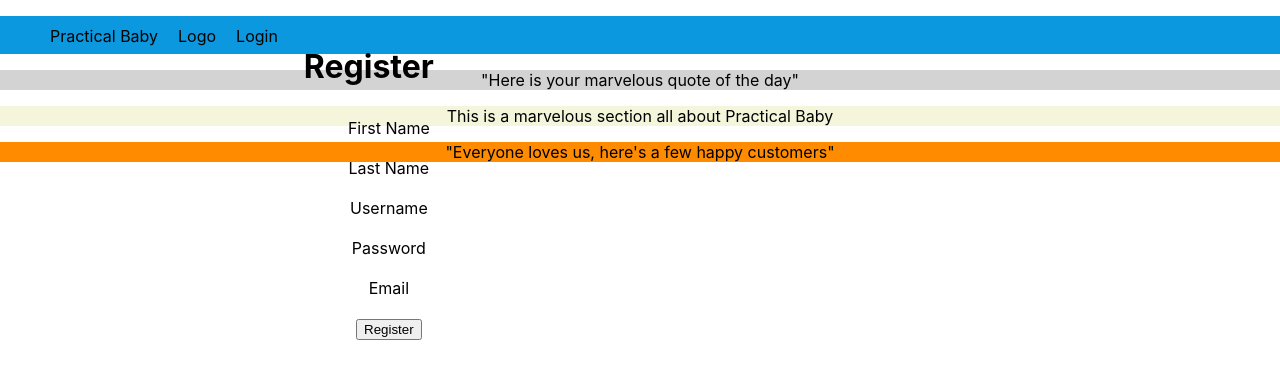
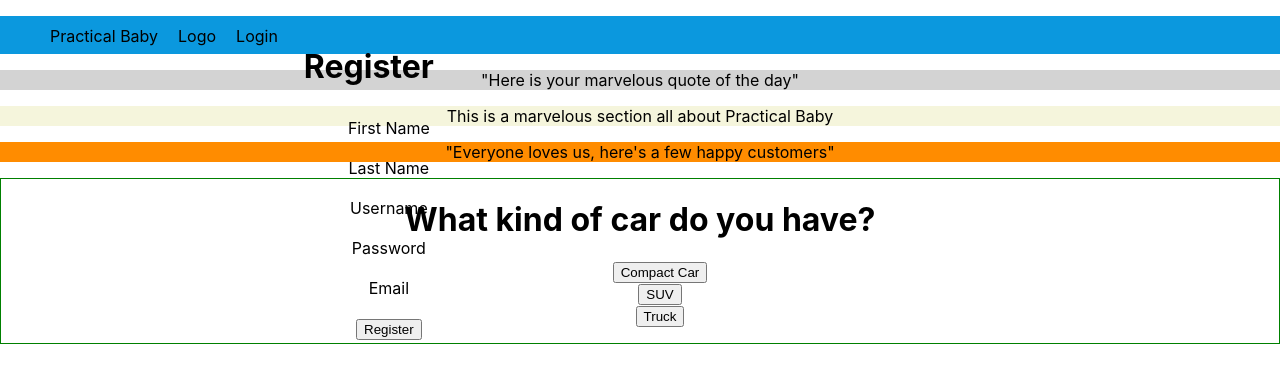
Before and after one commit to anthonytrevino/PracticalBaby, a React (Create React App) app in the folder practicalbaby/: page / in a window 1280 px wide. Shown: the top 382 px of the page. Built offline with nearby package versions, Linux system fonts and the light colour scheme.

Commit message:
working on questionnaire

```diff
--- a/practicalbaby/src/App.js
+++ b/practicalbaby/src/App.js
@@ -1,13 +1,14 @@
 import React, { Component } from 'react';
-import logo from './logo.svg';
 import './App.css';
 import HomePage from './Components/HomePage.js';
+import Questionnaire from './Components/Questionnaire/Questionnaire';
 
 class App extends Component {
   render() {
     return (
       <div className="App">
-        <HomePage />
+      <HomePage />
+        <Questionnaire/>
       </div>
     );
   }
--- /dev/null
+++ b/practicalbaby/src/Components/Questionnaire/Questionnaire.js
@@ -0,0 +1,21 @@
+import React,{Component} from 'react';
+
+class Questionnaire extends Component{
+  render(){
+    return(
+      <div className="questionnaire">
+        <h1>What kind of car do you have?</h1>
+        <ul className="questions">
+        <li><button type="select" value="compactcar">Compact Car</button></li>
+        <li><button type="select" value="suv">SUV</button></li>
+        <li><button type="select" value="truck">Truck</button></li>
+
+
+        </ul>
+
+      </div>
+    )
+  }
+}
+
+export default Questionnaire;
--- a/practicalbaby/src/Components/styles.css
+++ b/practicalbaby/src/Components/styles.css
@@ -29,3 +29,12 @@
 #testimonials {
   background-color: darkorange;
 }
+
+.questionnaire{
+  border:1px solid green;
+
+}
+
+.questions {
+  list-style-type: none;
+}
```
Also changed, not shown: practicalbaby/src/Components/Questionnaire/CarSeatQuestions/CarSeatQuestions.js (added, +15 -0 lines).
